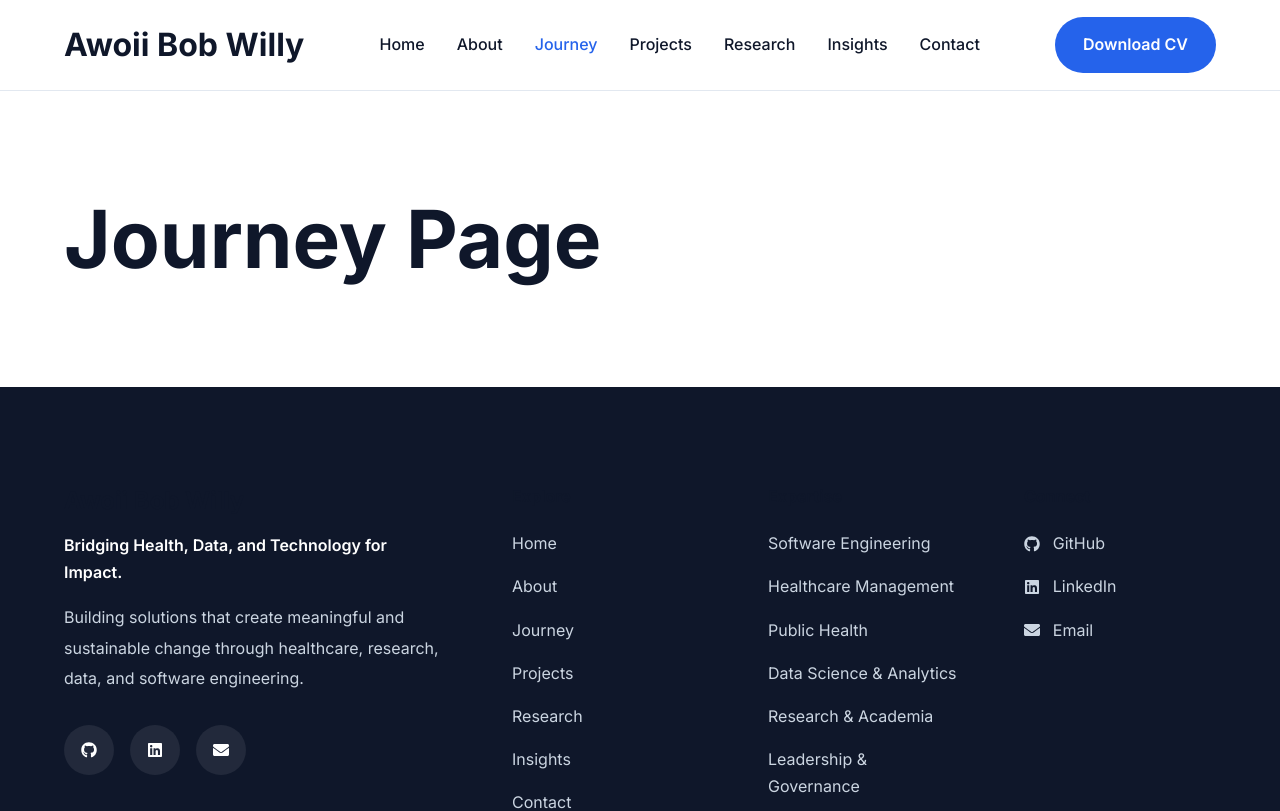
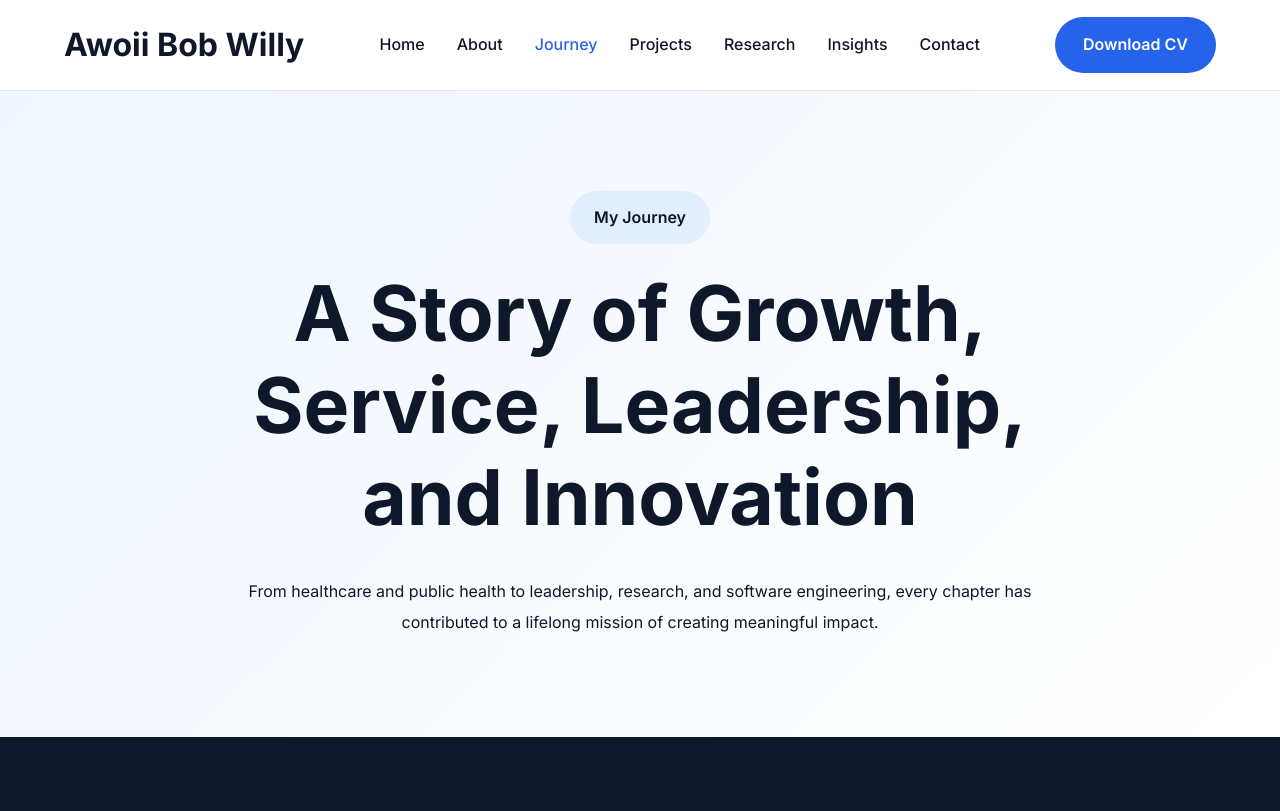
Before and after one commit to awoiibobwilly/abwp-frontend, a React (Vite) app: page /journey in a window 1280 px wide. Shown: the top 811 px of the page. Built offline with nearby package versions, Linux system fonts and the light colour scheme.

Commit message:
journey: created journey hero section

```diff
--- a/src/components/journey/JourneyHero.jsx
+++ b/src/components/journey/JourneyHero.jsx
@@ -0,0 +1,34 @@
+import { journeyHeroData }
+from "../../data/journey/journeyHeroData";
+
+import "../../styles/journey/journeyHero.css";
+
+function JourneyHero() {
+  return (
+    <section className="journey-hero section">
+
+      <div className="container">
+
+        <div className="journey-hero-content">
+
+          <span className="journey-badge">
+            {journeyHeroData.badge}
+          </span>
+
+          <h1>
+            {journeyHeroData.title}
+          </h1>
+
+          <p>
+            {journeyHeroData.subtitle}
+          </p>
+
+        </div>
+
+      </div>
+
+    </section>
+  );
+}
+
+export default JourneyHero;
--- a/src/data/journey/journeyHeroData.js
+++ b/src/data/journey/journeyHeroData.js
@@ -0,0 +1,10 @@
+export const journeyHeroData = {
+    badge: "My Journey",
+
+    title: "A Story of Growth, Service, Leadership, and Innovation",
+
+    subtitle:
+      "From healthcare and public health to leadership, research, and software engineering, every chapter has contributed to a lifelong mission of creating meaningful impact.",
+
+    image: "/images/journey/journey-hero.webp",
+  };
--- a/src/pages/Journey.jsx
+++ b/src/pages/Journey.jsx
@@ -1,10 +1,10 @@
+import JourneyHero from "../components/journey/JourneyHero";
+
 function Journey() {
     return (
-      <section className="section">
-        <div className="container">
-          <h1>Journey Page</h1>
-        </div>
-      </section>
+      <>
+      <JourneyHero />
+      </>
     );
   }
 
--- a/src/styles/journey/journeyHero.css
+++ b/src/styles/journey/journeyHero.css
@@ -0,0 +1,65 @@
+/* ==========================================
+   JOURNEY HERO
+========================================== */
+
+.journey-hero{
+
+    background:
+    linear-gradient(
+    135deg,
+    #eff6ff,
+    #ffffff);
+
+}
+
+
+.journey-hero-content{
+
+    max-width:900px;
+
+    margin:auto;
+
+    text-align:center;
+
+}
+
+
+.journey-badge{
+
+    display:inline-block;
+
+    padding:.8rem 1.5rem;
+
+    border-radius:999px;
+
+    background:rgba(59,130,246,.1);
+
+    color:var(--primary);
+
+    font-weight:600;
+
+    margin-bottom:1.5rem;
+
+}
+
+
+.journey-hero h1{
+
+    font-size:clamp(3rem,6vw,5rem);
+
+    margin-bottom:2rem;
+
+}
+
+
+.journey-hero p{
+
+    color:var(--text-light);
+
+    line-height:1.9;
+
+    max-width:800px;
+
+    margin:auto;
+
+}
```
